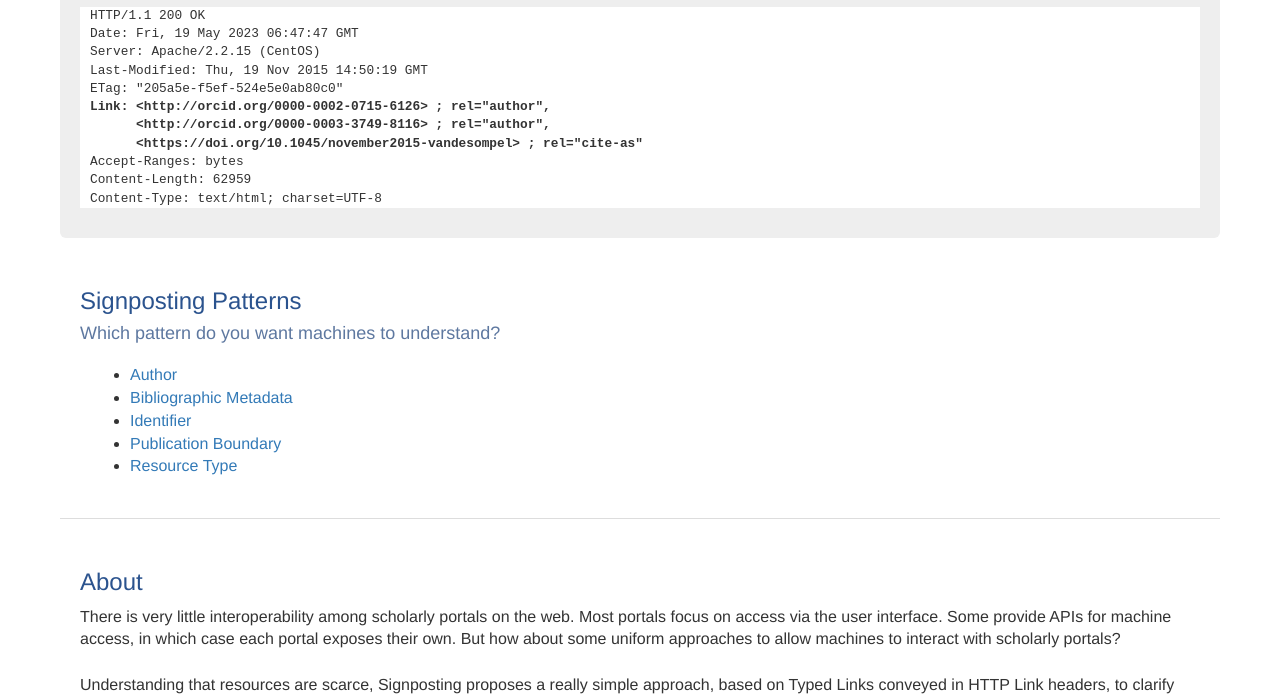
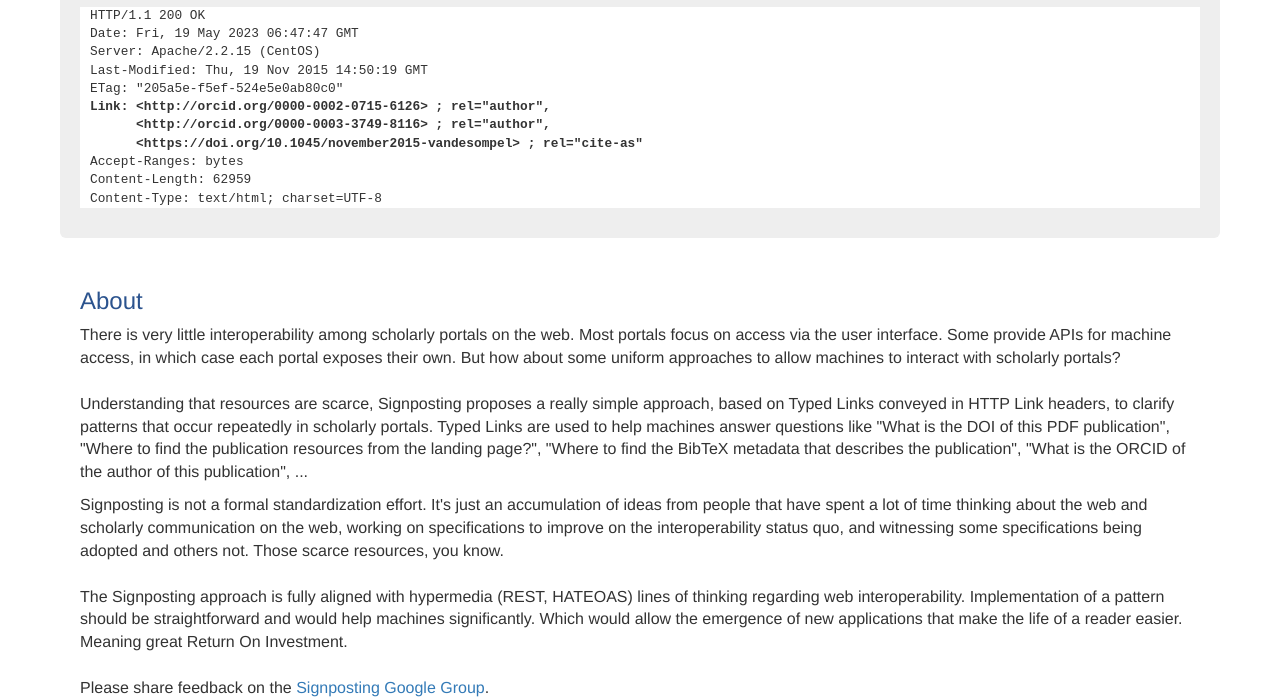
Before and after one commit to stain/signposting.github.io, a plain HTML site: page index.html in a window 1280 px wide. Shown: the part 628-1327 px from the top of the page. Drawn offline with Linux system fonts and the light colour scheme.

Commit message:
Removed explicit listing of patterns

```diff
--- a/index.html
+++ b/index.html
@@ -101,32 +101,6 @@
                 </div>
             </div>
 
-            <div class="row">
-                <div class="jumbo" style="background: #fff; border-bottom: 1px solid #ddd; border-radius: 0px;">
-                    <h3 style="margin: 0; margin-bottom: 10px;">Signposting Patterns</h3>
-                    <h4 class="text-muted">Which pattern do you want machines to understand?</h4>
-                    <div class="" style="padding: 10px;">
-                        <ul>
-                            <li>
-                                <a href="/author/">Author</a>
-                            </li>
-                            <li>
-                                <a href="/bibliographic_metadata/">Bibliographic Metadata</a>
-                            </li>
-                            <li>
-                                <a href="/identifier/">Identifier</a>
-                            </li>
-                            <li>
-                                <a href="/publication_boundary/">Publication Boundary</a>
-                            </li>
-                            <li>
-                                <a href="/resource_type/">Resource Type</a>
-                            </li>
-                        </ul>
-                    </div>
-                </div>
-            </div>
-
             <!-- ABOUT -->
 
             <div class="row">
```
